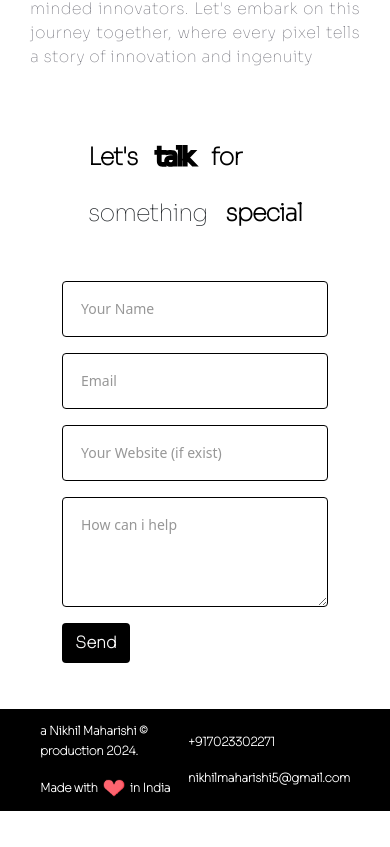
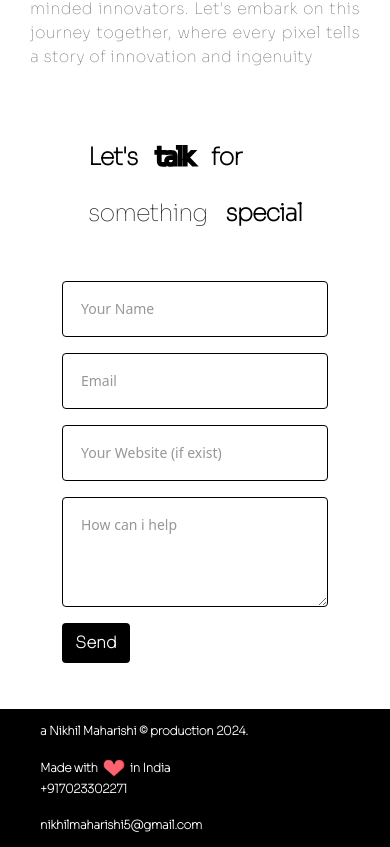
Before and after one commit to nikhil-maharishi/angularPortfolio, an Angular app: page /home in a window 390 px wide. Shown: the part 5437-6284 px from the top of the page. Before the commit the page ends 6248 px from the top, so only its background shows below. Built offline with nearby package versions, Linux system fonts and the light colour scheme.

Commit message:
fix:footer

```diff
--- a/src/styles.scss
+++ b/src/styles.scss
@@ -753,7 +753,8 @@ body {
     }
     footer {
       display: flex;
-      align-items: center;
+      flex-direction: column;
+      align-items: start;
       justify-content: space-between;
       background: var(--Primary-Black, #000);
       padding: 12px 40px;
```
